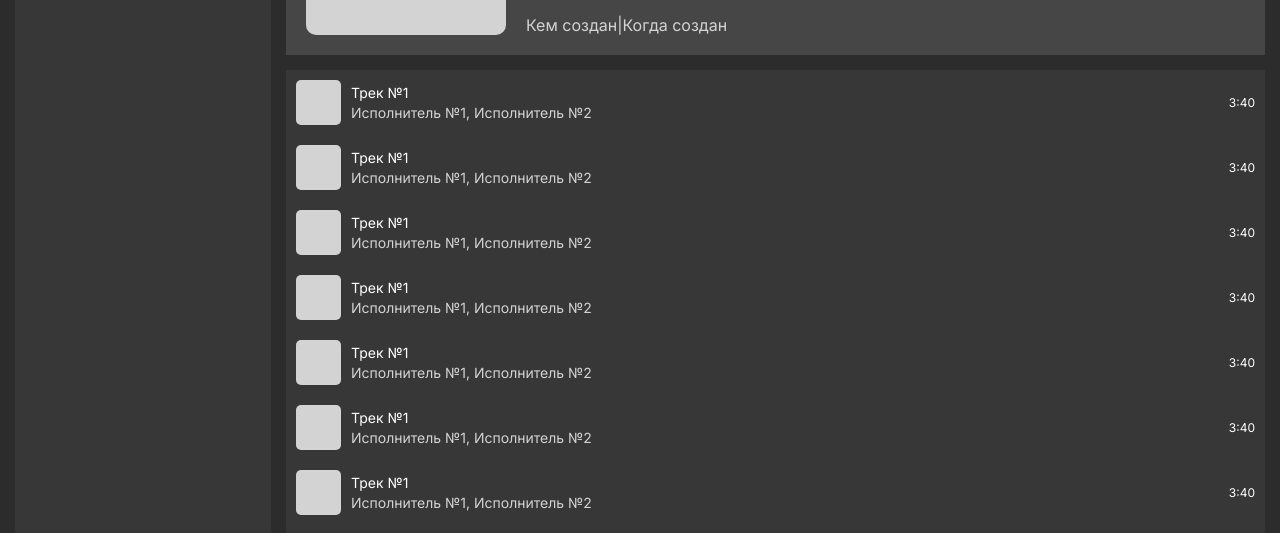
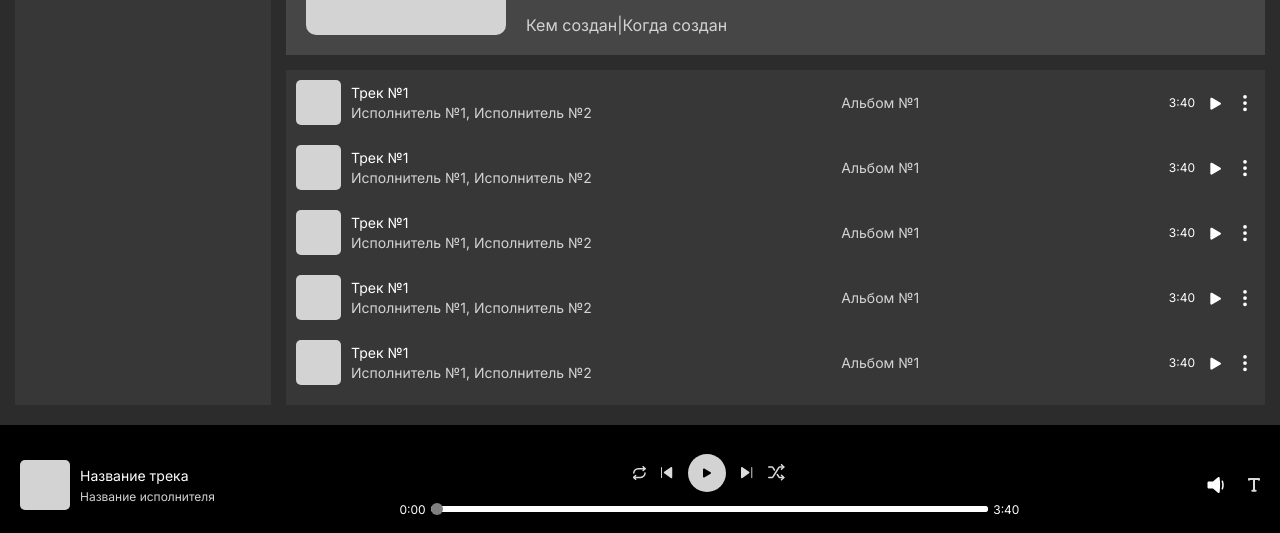
Before and after one commit to ErbKqlx/music-app, a Vue app: page / in a window 1280 px wide. Shown: the part 255-788 px from the top of the page. Built offline with nearby package versions, Linux system fonts and the light colour scheme.

Commit message:
make song-card component, add plugin for svg

```diff
--- a/package.json
+++ b/package.json
@@ -14,6 +14,7 @@
   },
   "devDependencies": {
     "@vitejs/plugin-vue": "^6.0.1",
-    "vite": "^7.2.2"
+    "vite": "^7.2.2",
+    "vite-svg-loader": "^5.1.0"
   }
 }
--- a/src/components/PlayerBar/PlayerBar.vue
+++ b/src/components/PlayerBar/PlayerBar.vue
@@ -9,8 +9,8 @@
                 <!-- <img src="" alt="Изображение"> -->
             </div>
             <div>
-                <span>Название трека</span>
-                <span class='additional-info'>Название исполнителя</span>
+                <span class="clickable">Название трека</span>
+                <span class='additional-info clickable'>Название исполнителя</span>
             </div>
         </div>
         <div class="main-actions">
@@ -56,7 +56,7 @@
     .player-bar{
         background-color: black;
         width: 100%;
-        height: 10vh;
+        height: 15vh;
         display: flex;
         align-items: center;
         justify-content: space-between;
@@ -85,10 +85,6 @@
 
             :last-child .additional-info{
                 font-size: 12px;
-            }
-
-            .song-preview, :last-child span:hover{
-                cursor: pointer;
             }
         }
 
--- a/src/components/SongCard.vue
+++ b/src/components/SongCard.vue
@@ -1,4 +1,7 @@
 <script setup>
+    import PlayButton from '@/assets/svg/play.svg?component'
+    import MiscButton from '@/assets/svg/ThreeDotsVertical.svg?component'
+
     defineProps({
         title: String,
         artists: Array,
@@ -12,16 +15,19 @@
             <!-- <img src="" alt="Изображение плейлиста"> -->
         </div>
         <div class="song-info">
-            <span>{{title}}</span>
-            <span class="additional-info">{{ artists.join(', ') }}</span>
+            <span class="clickable">{{title}}</span>
+            <span class="additional-info clickable">{{ artists.join(', ') }}</span>
+        </div>
+        <div class="album-name">
+            <span class="additional-info clickable">Альбом №1</span>
         </div>
         <div class="song-actions">
             <span>{{ Math.trunc(length/60) }}:{{ length%60 }}</span>
             <div class="play-button">
-
+                <PlayButton width="100%" height="100%" viewBox="0 0 15 15"/>
             </div>
-            <div class="misc-actions">
-
+            <div class="misc-button">
+                <MiscButton width="100%" height="100%" viewBox="0 0 16 16"/>
             </div>
         </div>
     </div>
@@ -34,6 +40,8 @@
         /* width: 100%; */
         padding: 10px;
         font-size: 14px;
+        align-items: center;
+        justify-content: space-between;
 
         .image{
             background-color: lightgray;
@@ -50,20 +58,35 @@
             flex-grow: 1;
         }
 
+        .album-name{
+            flex-grow: 1;
+        }
+
         .song-actions{
             display: flex;
-            align-self: center;
+            align-items: center;
+            gap: 10px;
 
             span{
                 font-size: 12px;
             }
 
             .play-button{
-                background: url();
+                /* background: url(); */
+                height: 20px;
+                width: 20px;
+
             }
 
-            .misc-buttons{
+            .misc-button{
+                height: 20px;
+                width: 20px;
+            }
 
+            .play-button, .misc-button{
+                :hover{
+                    cursor: pointer;
+                }
             }
         }
     }
--- a/src/components/SongsList.vue
+++ b/src/components/SongsList.vue
@@ -4,36 +4,6 @@
 
 <template>
     <div class="songs-list">
-        <Song
-            title="Трек №1"
-            :artists="['Исполнитель №1', 'Исполнитель №2']"
-            :length="220"
-        />
-        <Song
-            title="Трек №1"
-            :artists="['Исполнитель №1', 'Исполнитель №2']"
-            :length="220"
-        />
-        <Song
-            title="Трек №1"
-            :artists="['Исполнитель №1', 'Исполнитель №2']"
-            :length="220"
-        />
-        <Song
-            title="Трек №1"
-            :artists="['Исполнитель №1', 'Исполнитель №2']"
-            :length="220"
-        />
-        <Song
-            title="Трек №1"
-            :artists="['Исполнитель №1', 'Исполнитель №2']"
-            :length="220"
-        />
-        <Song
-            title="Трек №1"
-            :artists="['Исполнитель №1', 'Исполнитель №2']"
-            :length="220"
-        />
         <Song
             title="Трек №1"
             :artists="['Исполнитель №1', 'Исполнитель №2']"
@@ -68,6 +38,20 @@
         flex-direction: column;
         background-color: rgb(55, 55, 55);
         flex-grow: 1;
+        height: 1vh;
         overflow-y: scroll;
+        /* scrollbar-width: thin; */
+        /* scrollbar-color:  */
+
+    }
+
+    .songs-list::-webkit-scrollbar{
+        background-color: rgba(0, 0, 0, 0);
+        width: 5px;
+    }
+
+    .songs-list::-webkit-scrollbar-thumb{
+        background-color: lightgray;
+        border-radius: 10px;
     }
 </style>
--- a/src/style.css
+++ b/src/style.css
@@ -13,6 +13,11 @@ body{
 
 .additional-info{
   color: lightgray;
+}
+
+.clickable:hover{
+  text-decoration: underline;
+  cursor: pointer;
 }
 
 #app{
--- a/src/views/Playlist.vue
+++ b/src/views/Playlist.vue
@@ -22,8 +22,8 @@
     .playlist-main-info{
         display: flex;
         flex-direction: column;
-        flex-wrap: nowrap;
         gap: 15px;
         flex-grow: 1;
+
     }
 </style>
--- a/vite.config.js
+++ b/vite.config.js
@@ -1,6 +1,7 @@
 import { defineConfig } from 'vite'
 import vue from '@vitejs/plugin-vue'
 import path from 'path'
+import svgLoader from 'vite-svg-loader'
 
 // https://vite.dev/config/
 export default defineConfig({
@@ -9,5 +10,5 @@ export default defineConfig({
       '@': path.resolve(__dirname, 'src'),
     },
   },
-  plugins: [vue()],
+  plugins: [vue(), svgLoader()],
 })
```
Also changed, not shown: src/assets/svg/ThreeDotsVertical.svg (added), 1 other file (tests, documents, lock files or other folders). Lines whose indentation alone changed are shown as unchanged.
